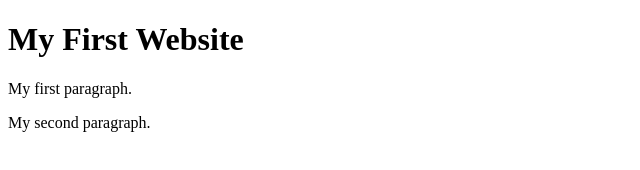
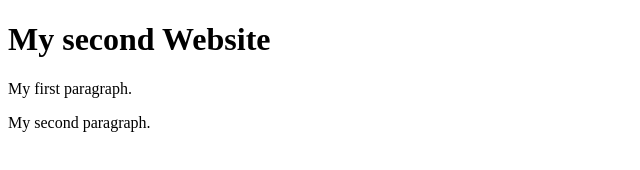
Before and after one commit to IAMHU-dot/IAMHU-test, a website: page index.html in a window 1280 px wide. Shown: the whole page, without its empty margins (0-640 px from the left). Drawn offline with Linux system fonts and the light colour scheme.

Commit message:
1 file modified

```diff
--- a/index.html
+++ b/index.html
@@ -5,7 +5,8 @@
   </head>
   <body>
 
-    <h1>My First Website</h1>
+    <h1>My second
+       Website</h1>
     <p>My first paragraph.</p>
     <p>My second paragraph.</p>
 
```
